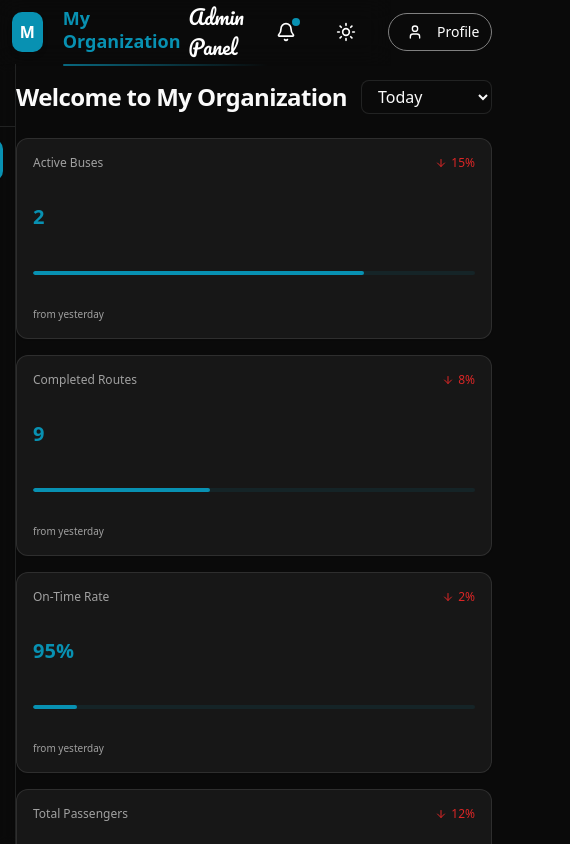
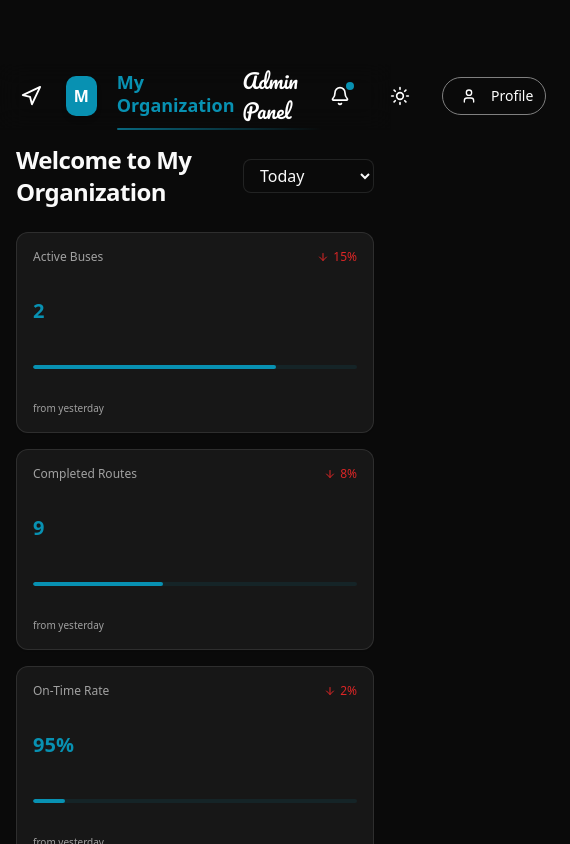
Before and after one commit to jeecsh/pathfinderDemo, a Next.js app: page /dashboard in a window 390 px wide. Shown: the top 844 px of the page, 570 px wide, since content can reach past the window. Built offline with nearby package versions, Linux system fonts and the light colour scheme; no server answers; grey boxes are pictures that could not be loaded.

Commit message:
modifications in ui

```diff
--- a/src/app/dashboard/components/Navbar.tsx
+++ b/src/app/dashboard/components/Navbar.tsx
@@ -4,15 +4,17 @@ import { useOrgStore } from '@/app/stores/useOrgStore';
 import { useThemeStore } from '@/app/stores/useThemeStore';
 import { ThemeToggle } from '@/app/components/theme-toggle';
 import { motion } from 'framer-motion';
-import { Bell, User } from 'lucide-react';
+import { Bell, User, Navigation } from 'lucide-react';
 import Image from 'next/image';
 import { useRouter } from 'next/navigation';
 
 interface NavbarProps {
   className?: string;
+  onMenuClick?: () => void;
+  isMobile?: boolean;
 }
 
-export function Navbar({ className = '' }: NavbarProps) {
+export function Navbar({ className = '', onMenuClick, isMobile }: NavbarProps) {
   const router = useRouter();
   const { orgName, orgLogo, colorTheme } = useOrgStore();
   const { theme } = useThemeStore();
@@ -36,6 +38,15 @@ export function Navbar({ className = '' }: NavbarProps) {
       >
         <div className="h-16 flex items-center w-full">
           <div className="flex items-center gap-4 pl-3">
+            {isMobile && (
+              <button
+                onClick={onMenuClick}
+                className="p-2 rounded-md hover:bg-accent/80 transition-colors"
+                aria-label="Toggle menu"
+              >
+                <Navigation size={22} className="text-foreground/80" />
+              </button>
+            )}
             <div className="flex items-center gap-3 min-w-[256px]">
               {orgLogo ? (
                 <div className="h-10 w-10 rounded-lg overflow-hidden relative">
--- a/src/app/dashboard/components/Sidebar.tsx
+++ b/src/app/dashboard/components/Sidebar.tsx
@@ -107,19 +107,16 @@ export function Sidebar({ className = '', isOpen, onToggle, isMobile = false }:
     <motion.aside
       className={cn(
         "bg-background/95 border-r border-border/40 backdrop-blur-sm h-[calc(100vh-4rem)]",
-        "fixed left-0 top-16 z-40",
+        "fixed left-0 top-16 z-50",
         "transition-all duration-300 ease-in-out",
-        isMobile ? "w-[240px]" : undefined,
-        isOpen ? "translate-x-0" : "translate-x-[-100%] md:translate-x-0",
-        isMobile ? "md:w-auto" : undefined,
+        isMobile ? "w-[240px]" : "w-64 md:w-auto",
+        isOpen ? "translate-x-0" : "-translate-x-full md:translate-x-0",
         "overflow-y-auto scrollbar-hide",
         className
       )}
-      initial={isMobile ? { x: -240 } : { width: 256 }}
-      animate={isMobile
-        ? { x: isOpen ? 0 : -240 }
-        : { width: isOpen ? 256 : 72 }
-      }
+      animate={!isMobile ? {
+        width: isOpen ? 256 : 72
+      } : undefined}
     >
       {/* Sidebar Header with Toggle */}
       <div className="flex items-center justify-center p-3 border-b border-border/40">
--- a/src/app/dashboard/layout.tsx
+++ b/src/app/dashboard/layout.tsx
@@ -8,6 +8,7 @@ import { useState, useEffect } from 'react';
 import { motion, AnimatePresence } from 'framer-motion';
 import { usePathname } from 'next/navigation';
 import { Providers } from './providers';
+import { cn } from '@/lib/utils';
 
 export default function DashboardLayout({
   children,
@@ -33,13 +34,13 @@ export default function DashboardLayout({
 
   return (
     <Providers>
-      <div className="min-h-screen bg-background">
+      <div className="min-h-screen bg-background pt-16">
         <Navbar
           className="fixed top-0 w-full z-50"
           onMenuClick={() => setSidebarOpen(!sidebarOpen)}
           isMobile={isMobile}
         />
-        <div className="flex ">
+        <div className="flex relative min-h-[calc(100vh-4rem)]">
           <Sidebar
             isOpen={sidebarOpen}
             onToggle={() => setSidebarOpen(!sidebarOpen)}
@@ -62,9 +63,11 @@ export default function DashboardLayout({
 
           {/* Main content */}
           <motion.main
-            className={`flex-1 transition-all duration-300 p-4 md:p-6 ${
-              sidebarOpen ? 'md:pl-64' : 'md:pl-20'
-            }`}
+            className={cn(
+              "flex-1 p-4 transition-all duration-300",
+              "md:p-6",
+              isMobile ? "w-full" : sidebarOpen ? "md:ml-64" : "md:ml-20"
+            )}
             initial={{ opacity: 0 }}
             animate={{ opacity: 1 }}
             transition={{ duration: 0.3 }}
```
